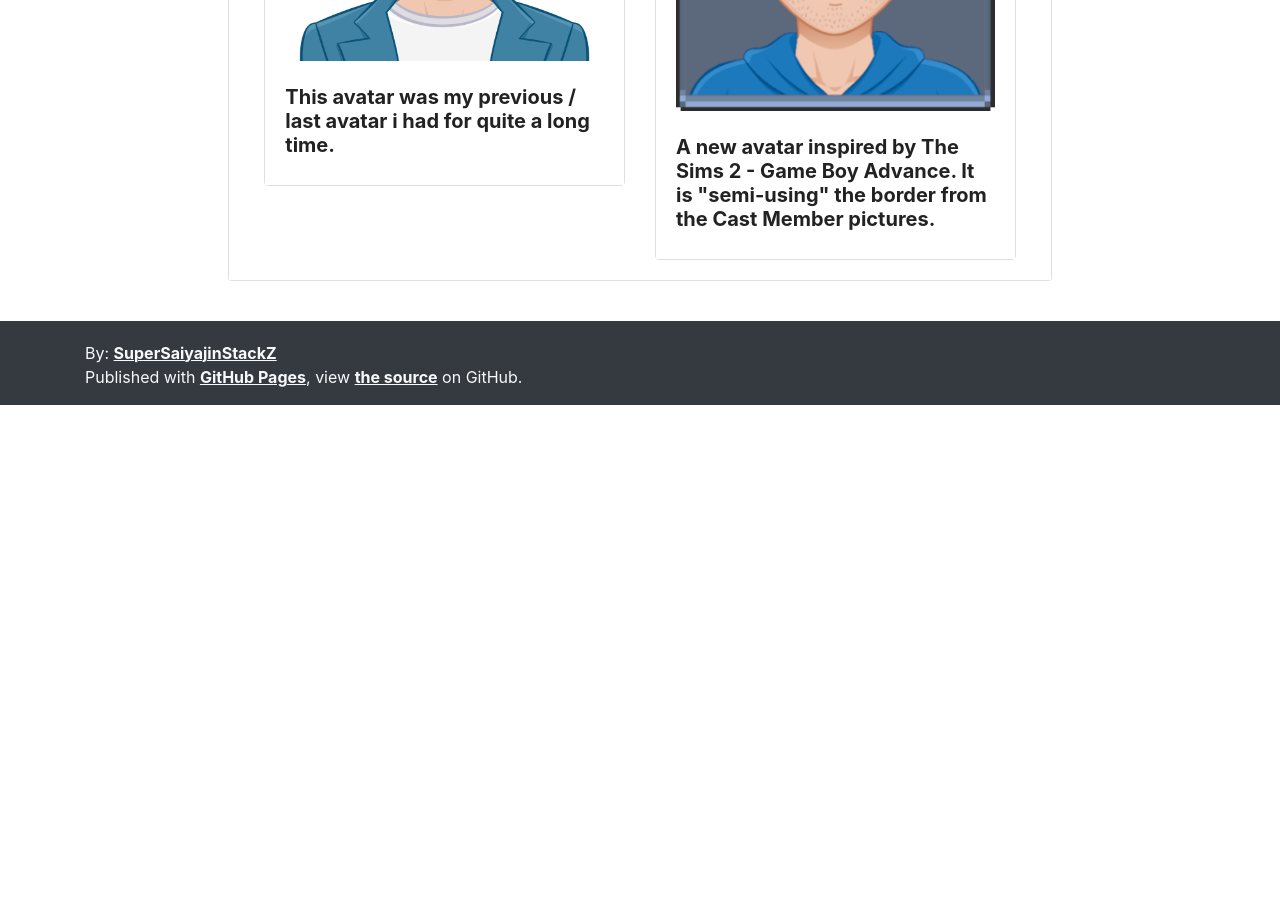
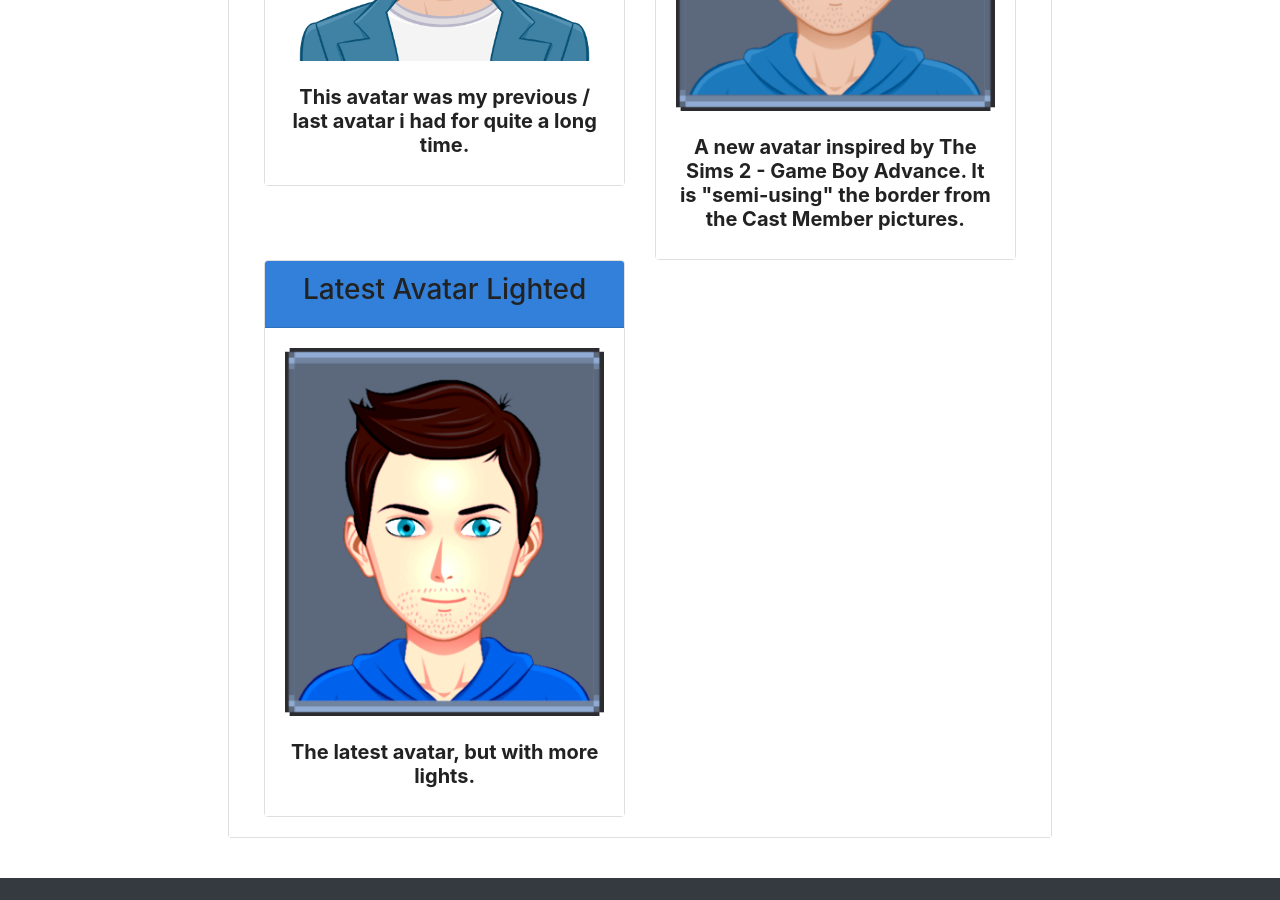
Before and after one commit to SuperSaiyajinStackZ/SuperSaiyajinStackZ.github.io, a Jekyll site: the page built from pages/about.md, in a window 1280 px wide and 900 px high, scrolled down 1106 px. Built offline with Jekyll 4.4.1, drawn with Linux system fonts in a browser that asks for light colours; before the commit the page ends 1511 px from its top, so only the background shows below that.

Commit message:
Center avatar card text + add lighted version of last avatar.

```diff
--- a/pages/about.md
+++ b/pages/about.md
@@ -5,7 +5,7 @@ permalink: /about
 ---
 
 ## About me
-[![StackZ-Avatar-Image](/assets/images/stackz2.png){:.img-small}](/assets/images/stackz2.png)
+[![StackZ-Avatar-Image](/assets/images/stackz3.png){:.img-small}](/assets/images/stackz3.png)
 
 Hey, it's me, StackZ or also known as SuperSaiyajinStackZ. I'm the founder of the [Universal-Team](https://github.com/Universal-Team) and [Sim2Team](https://github.com/Sim2Team), that's it.
 
@@ -16,7 +16,7 @@ I also focus quite a bit on researching the Savefiles about **The Sims 2: Game B
 I'm not sure what else to say here, soo i keep it as this for now. Maybe i might update this later on, if i feel like. :)
 
 
-<div class="card">
+<div class="card text-center">
 	<div class="card-header">
 		<h3>Some of my Avatars</h3>
 	</div>
@@ -51,6 +51,21 @@ I'm not sure what else to say here, soo i keep it as this for now. Maybe i might
 					</div>
 				</div><br>
 			</div>
+
+			<div class="row">
+				<div class="col-sm-6">
+					<div class="card transparency">
+						<div class="card-header">
+							<h3>Latest Avatar Lighted</h3>
+						</div>
+
+						<div class="card-body card-clr">
+							<img src="/assets/images/stackz3.png" alt="Image" class="card-img-top"><br><br>
+							<h5><b>The latest avatar, but with more lights.</b></h5>
+						</div>
+					</div>
+				</div><br>
+			</div>
 		</div>
 	</div>
 </div><br>
```
Also changed, not shown: assets/images/stackz3.png (added).
